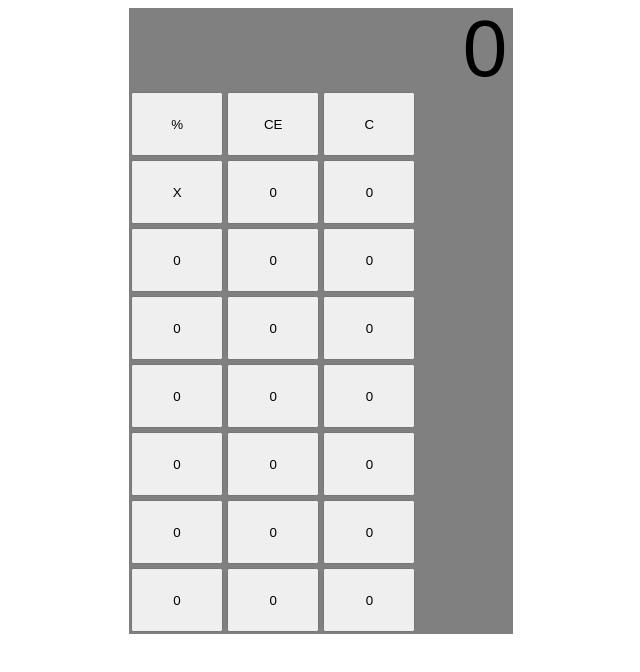
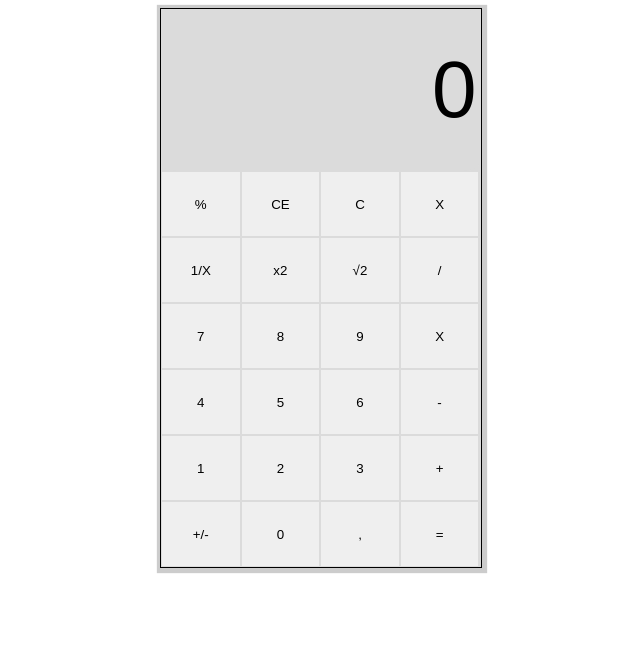
Before and after one commit to Emanuel-P16/calculadoravanillajs, a plain HTML site: page index.html in a window 1280 px wide. Shown: the whole page, without its empty margins (319-959 px from the left). Drawn offline with Linux system fonts and the light colour scheme.

Commit message:
terminada la parte visual

```diff
--- a/main.css
+++ b/main.css
@@ -1,5 +1,5 @@
 :root {
-    --background-color: grey;
+    --background-color: rgb(219, 219, 219);
 }
 
 
@@ -19,18 +19,20 @@ p {
     color: red;
 }
 #calculator {
-    width: 30vw;
+    width: 20rem;
     background-color: var(--background-color);
     display: table;
     margin-right: auto;
     margin-left: auto;
+    border: 1px solid black;
+    box-shadow: 1px 1px 1px 4px rgba(0,0,0,0.2);
 
 
 }
 
 .input {
     width: 98%;
-    height: 5rem;
+    height: 10rem;
     font-size: 5rem;
     border-radius: 5%;
     background-color: var(--background-color);
@@ -52,9 +54,12 @@ p {
 }
 
 .btn {
-    width: 24%;
+    width: 4.85rem;
     height: 4rem;
-    margin: 2px 2px 2px 2px;
+    border-radius: 0;
+    border: none;
+    margin: 1px;
+    /* margin: 2px 2px 2px 2px; */
 }
 
 .btn:hover {
--- a/main.js
+++ b/main.js
@@ -1,9 +1,6 @@
 
 
-const generateButtonHub = (amount) => {
-    let btnproperty = ''
-    for (let index = 0; index < amount; index++) {
-        const btn = document.createElement('button')
+const getCalculatorValue = (index) => {
     switch (index) {
         case 0:
             btnproperty = '%'
@@ -17,18 +14,89 @@ const generateButtonHub = (amount) => {
         case 3:
             btnproperty = 'X'
             break;
-
+        case 4:
+            btnproperty = '1/X'
+            break;
+        case 5:
+            btnproperty = 'x2'
+            break;
+        case 6:
+            btnproperty = '√2'
+            break;
+        case 7:
+            btnproperty = '/'
+            break;
+        case 8:
+            btnproperty = '7'
+            break;
+        case 9:
+            btnproperty = '8'
+            break;
+        case 10:
+            btnproperty = '9'
+            break;
+        case 11:
+            btnproperty = 'X'
+            break;
+        case 12:
+            btnproperty = '4'
+            break;
+        case 13:
+            btnproperty = '5'
+            break;
+        case 14:
+            btnproperty = '6'
+            break;
+        case 15:
+            btnproperty = '-'
+            break;
+        case 16:
+            btnproperty = '1'
+            break;
+        case 17:
+            btnproperty = '2'
+            break;
+        case 18:
+            btnproperty = '3'
+            break;
+        case 19:
+            btnproperty = '+'
+            break;
+        case 20:
+            btnproperty = '+/-'
+            break;
+        case 21:
+            btnproperty = '0'
+            break;
+        case 22:
+            btnproperty = ','
+            break;
+        case 23:
+            btnproperty = '='
+            break;
         default:
             btnproperty = '0'
             break;
     }
+    return btnproperty
+}
+
+const generateButtonHub = (amount) => {
+    let btnproperty = ''
+    for (let index = 0; index < amount; index++) {
+        const btn = document.createElement('button')
+        btnproperty = getCalculatorValue(index)
         btn.innerHTML = btnproperty
         btn.classList.add('btn')
         buttonDiv.appendChild(btn)
+
     }
 }
 
 const calculator = document.getElementById("calculator")
+document.body.addEventListener('keydown',function(e){
+    console.log(e.key)
+})
 const generalDiv = document.createElement('div')
 
 const divInput = document.createElement('div')
```
Lines whose indentation alone changed are shown as unchanged.
